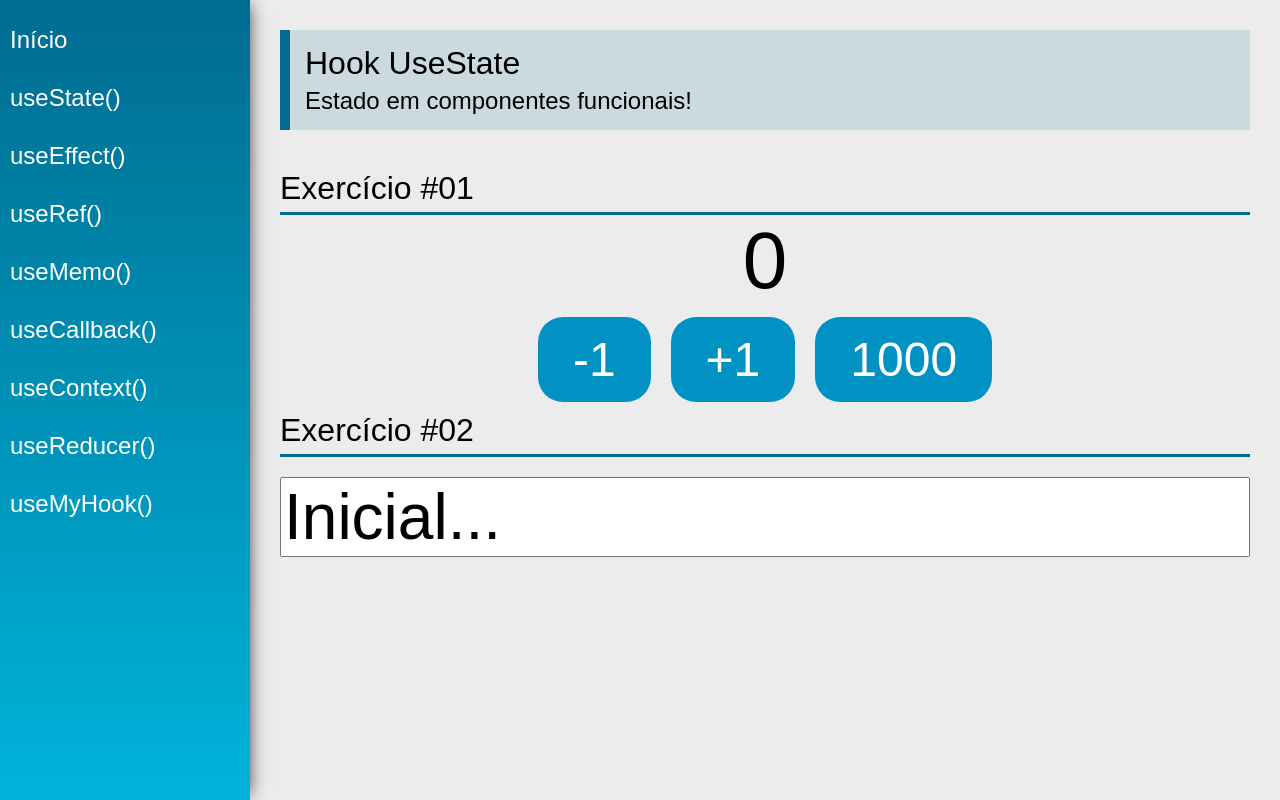
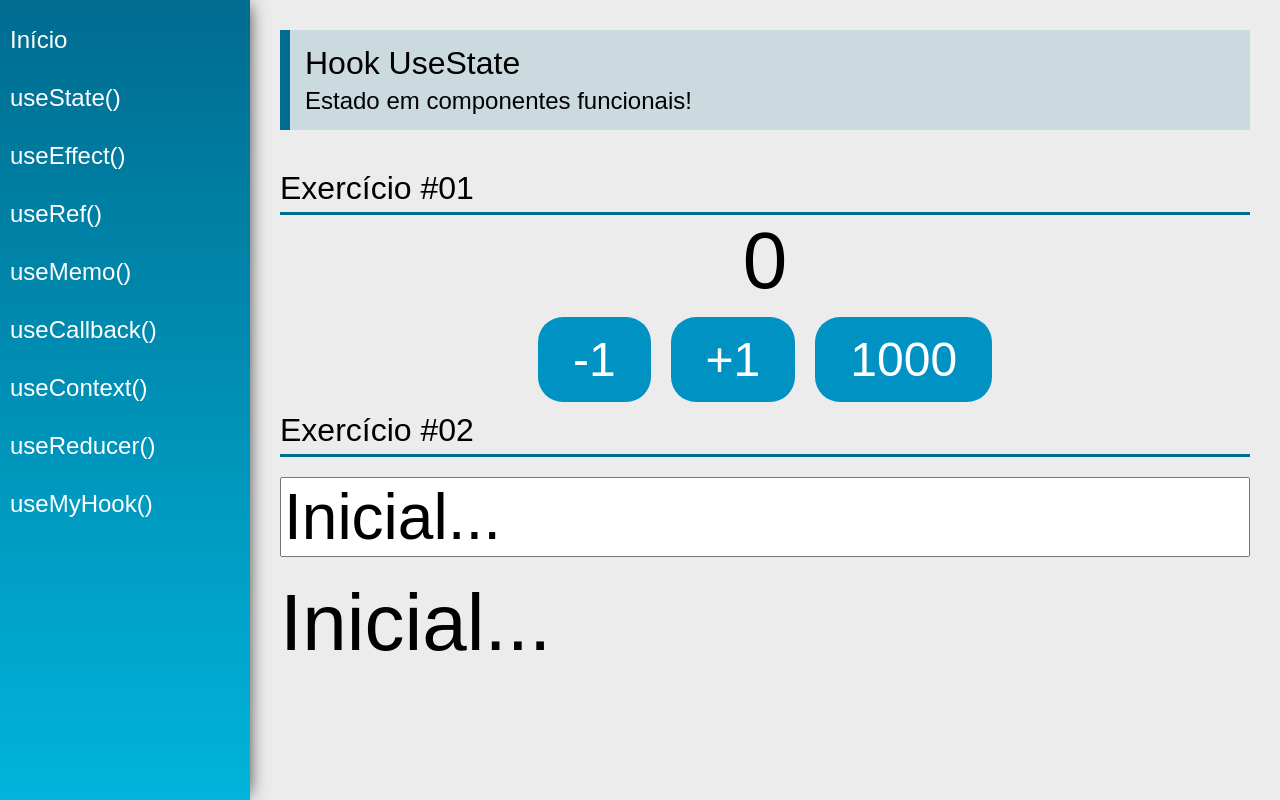
Before and after one commit to DevDaniloFerrari/hooks, a React (Create React App) app: page /useState in a window 1280 px wide. Built offline with nearby package versions, Linux system fonts and the light colour scheme.

Commit message:
mostrando name

```diff
--- a/src/views/examples/UseState.jsx
+++ b/src/views/examples/UseState.jsx
@@ -26,6 +26,7 @@ const UseState = (props) => {
 
             <SectionTitle title="Exercício #02"></SectionTitle>
             <input type="text" className="input" value={name} onChange={(e) => setName(e.target.value)} />
+            <span className="text">{name}</span>
         </div>
     )
 }
```
